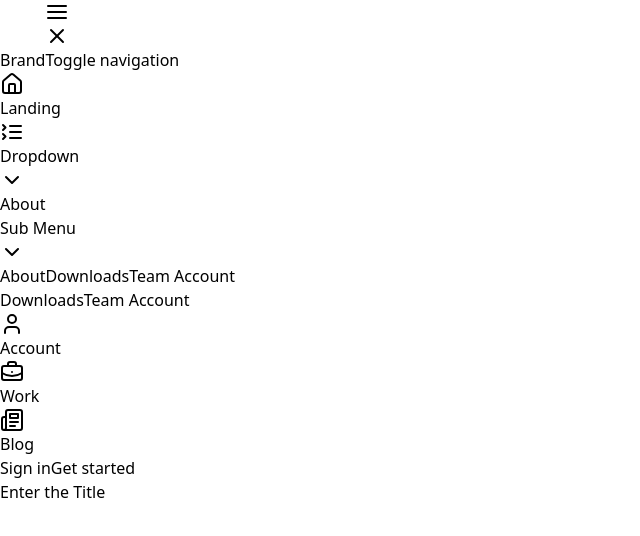
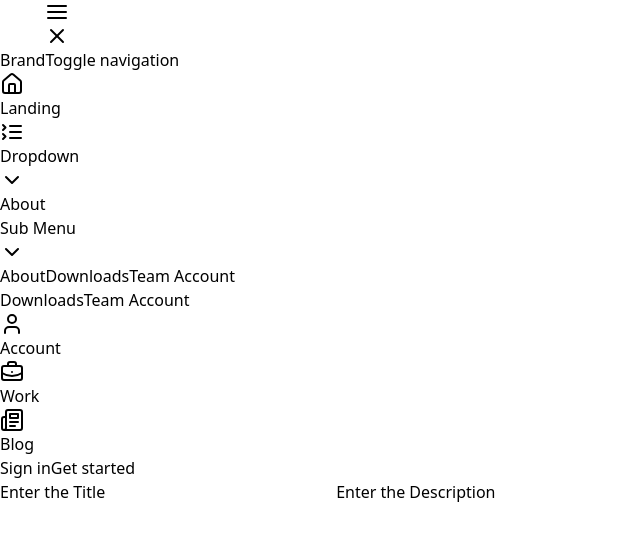
Before and after one commit to agpersonal6104/My-mini-Project, a Next.js app in the folder frontendproject/: page /createBlog in a window 1280 px wide. Shown: the top 536 px of the page, without its empty margins (0-640 px from the left). Built offline with nearby package versions, Linux system fonts and the light colour scheme.

Commit message:
Todays last commit

```diff
--- a/frontendproject/src/app/createBlog/page.jsx
+++ b/frontendproject/src/app/createBlog/page.jsx
@@ -2,12 +2,17 @@ import React from 'react'
 
 const CreateBlog = () => {
   return (
-    <div>
-        <form>
+    <div className='h-[100vh] flex justify-center items-center'>
+        <div className=''>
+            <form>
             <label htmlFor="title">Enter the Title</label>
             <input type="text" />
 
-        </form>
+            <label htmlFor="description">Enter the Description</label>
+            <input type="text" />
+            </form>
+        </div>
+
     </div>
   )
 }
```
Also changed, not shown: 1 other file (tests, documents, lock files or other folders).
